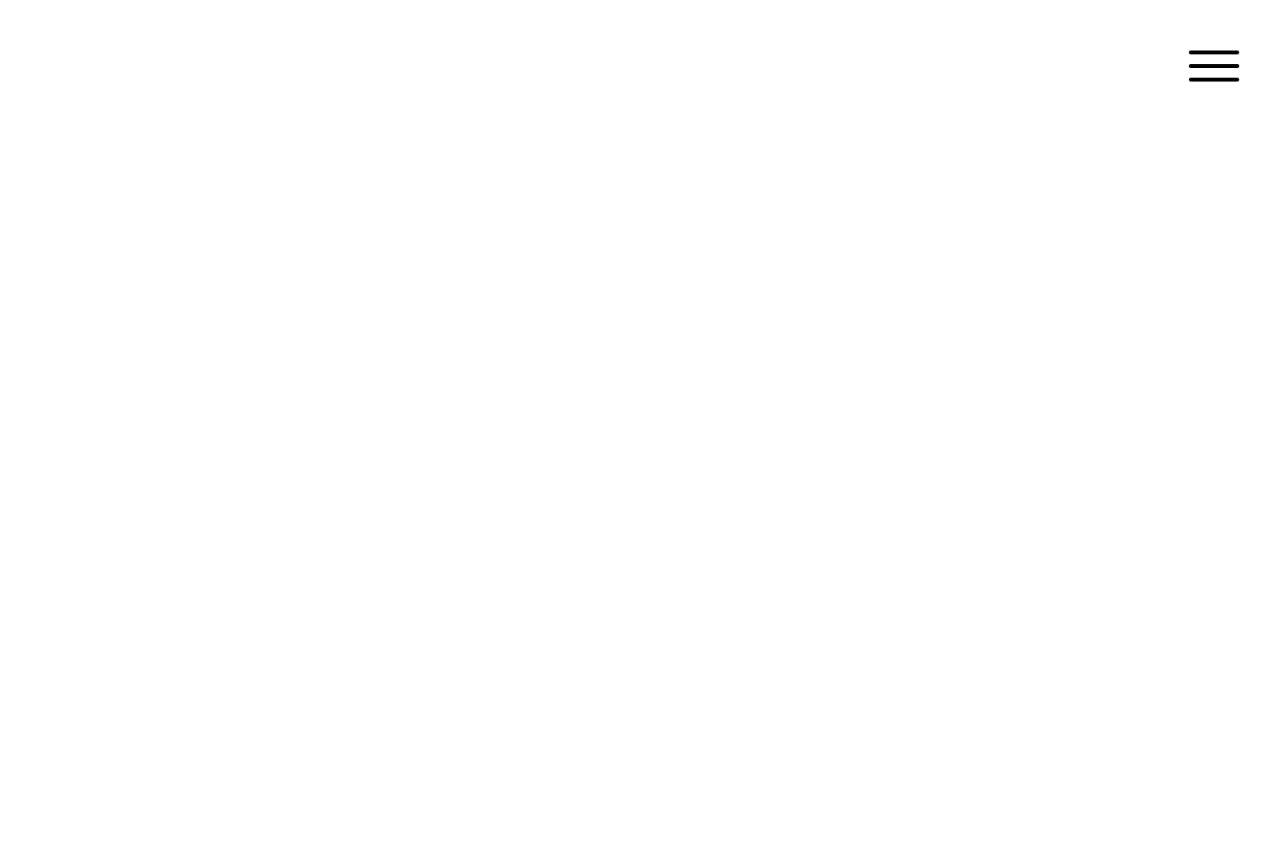
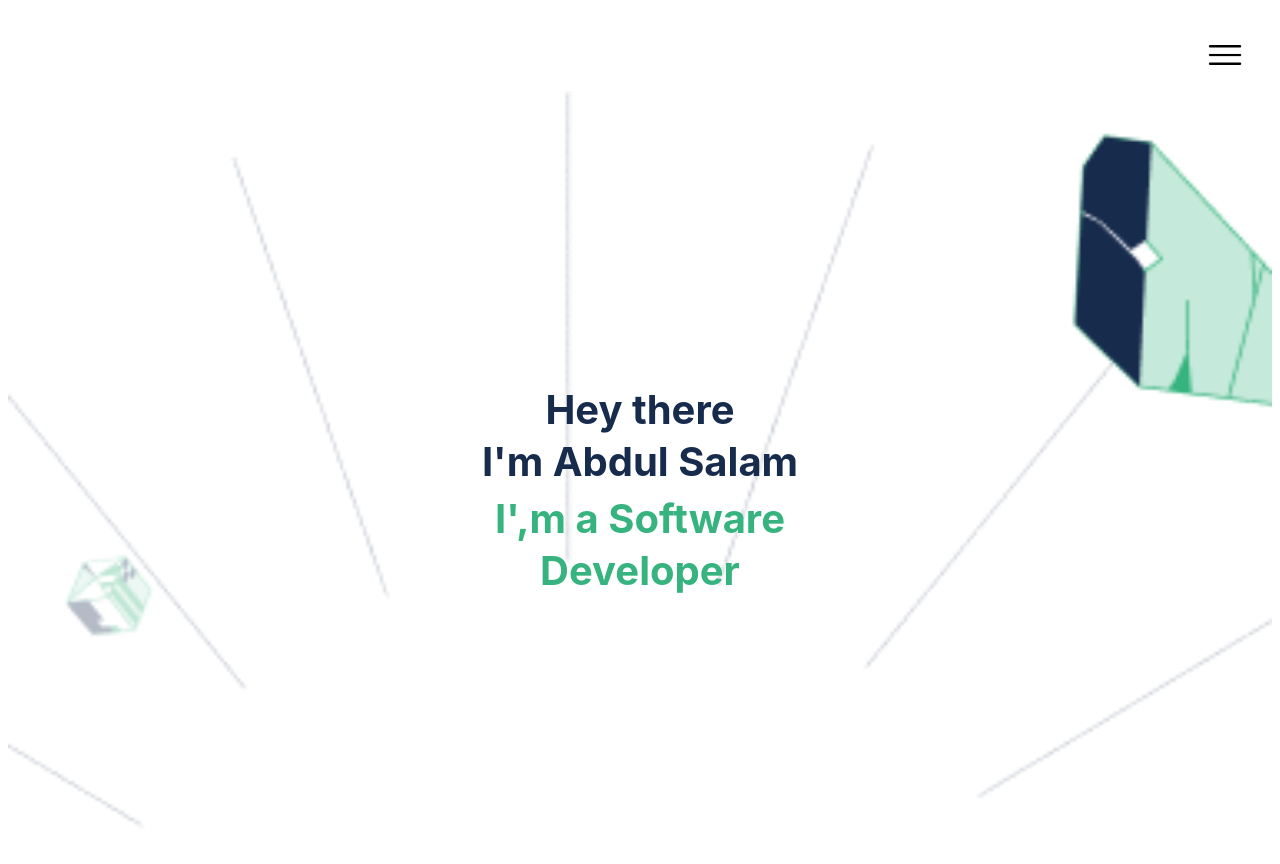
Before and after one commit to AbdulSalamAbro/portfoliowebsite, a plain HTML site: page index.html in a window 1280 px wide. Before the commit the page ends 800 px from the top, so only its background shows below. Drawn offline with Linux system fonts and the light colour scheme.

Commit message:
Added headline section

```diff
--- a/index.html
+++ b/index.html
@@ -10,5 +10,18 @@
     <header>
         <img src="assets/menu.png" alt="">
     </header>
+
+    <section id="headline-section">
+        <h1 >
+            <span id="name-heading">
+                Hey there<br>
+            I'm Abdul Salam
+            </span>
+            <span id="job-role">
+                I',m a Software<br>
+                Developer
+            </span>
+        </h1>
+    </section>
 </body>
 </html>
--- a/styles.css
+++ b/styles.css
@@ -6,5 +6,46 @@ header{
     padding-right: 27px;
 }
 header img{
-    width: 5%;
+    width: 40px;
 }
+
+#headline-section{
+    background-image: url("./assets/mobile-bg-image.png");
+    background-repeat: no-repeat;
+    background-size: 100%;
+    background-position: left 1rem;
+    display: flex;
+    flex-direction: column;
+    flex-wrap: wrap;
+    justify-content: space-around;
+    width: 100%;
+    height: 100vh;
+  }
+
+  #headline-section #name-heading {
+    display: flex;
+    justify-content: center;
+    font-family: 'Inter', sans-serif;
+    font-style: normal;
+    font-weight: 700;
+    font-size: 40px;
+    line-height: 52px;
+    text-align: center;
+    color: #172b4d;
+    padding-top: 40px;
+    background-position: top;
+    padding-bottom: 5px;
+  }
+
+  #headline-section #job-role {
+    display: flex;
+    justify-content: center;
+    font-family: 'Inter', sans-serif;
+    font-style: normal;
+    font-weight: 700;
+    font-size: 40px;
+    line-height: 52px;
+    text-align: center;
+    color: #36b37e;
+    padding-bottom: 10px;
+  }
```
